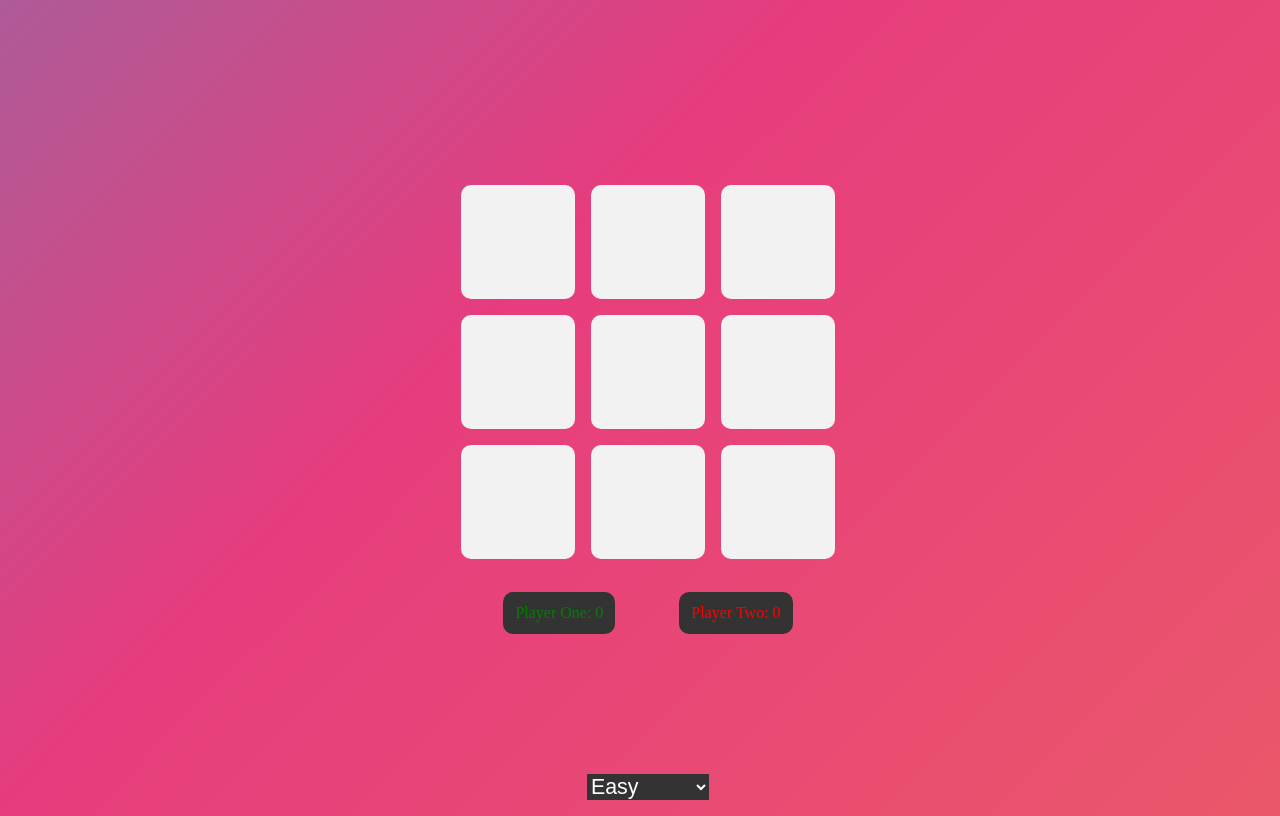
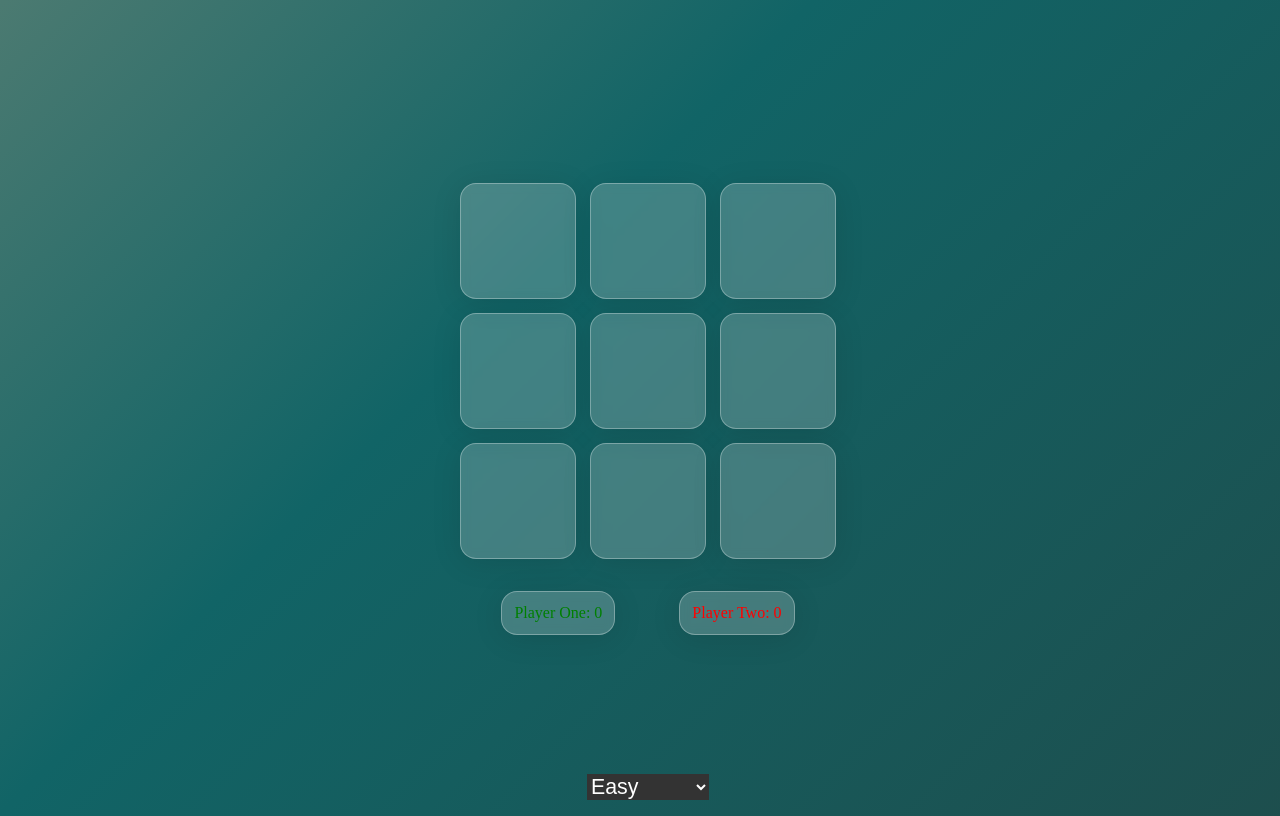
Before and after one commit to mojleon/Tic_Tac_Toe, a plain HTML site: page index.html in a window 1280 px wide. Drawn offline with Linux system fonts and the light colour scheme.

Commit message:
Addes glassmorphism to the blocks and score.

```diff
--- a/style.css
+++ b/style.css
@@ -8,7 +8,7 @@
 
   overflow: hidden;
 
-  background: linear-gradient(-45deg, #ee7752, #e73c7e, #23a6d5, #23d5ab);
+  background: linear-gradient(-45deg, #2c3531, #116466, #d9b08c, #d1e8e2);
   background-size: 400% 400%;
   animation: gradient 15s ease infinite;
 }
@@ -75,7 +75,6 @@
 
 .playerOne,
 .playerTwo {
-  background-color: #333;
   padding: 12px;
   border-radius: 10px;
 }
@@ -100,3 +99,21 @@
   color: white;
   bottom: 0;
 }
+
+.block div,
+.playerOne,
+.playerTwo {
+  background: rgba(255, 255, 255, 0.2);
+  border-radius: 16px;
+  box-shadow: 0 4px 30px rgba(0, 0, 0, 0.1);
+  backdrop-filter: blur(5px);
+  -webkit-backdrop-filter: blur(5px);
+  border: 1px solid rgba(255, 255, 255, 0.3);
+  /* From https://css.glass */
+  background: rgba(255, 255, 255, 0.2);
+  border-radius: 16px;
+  box-shadow: 0 4px 30px rgba(0, 0, 0, 0.1);
+  backdrop-filter: blur(5px);
+  -webkit-backdrop-filter: blur(5px);
+  border: 1px solid rgba(255, 255, 255, 0.3);
+}
```
